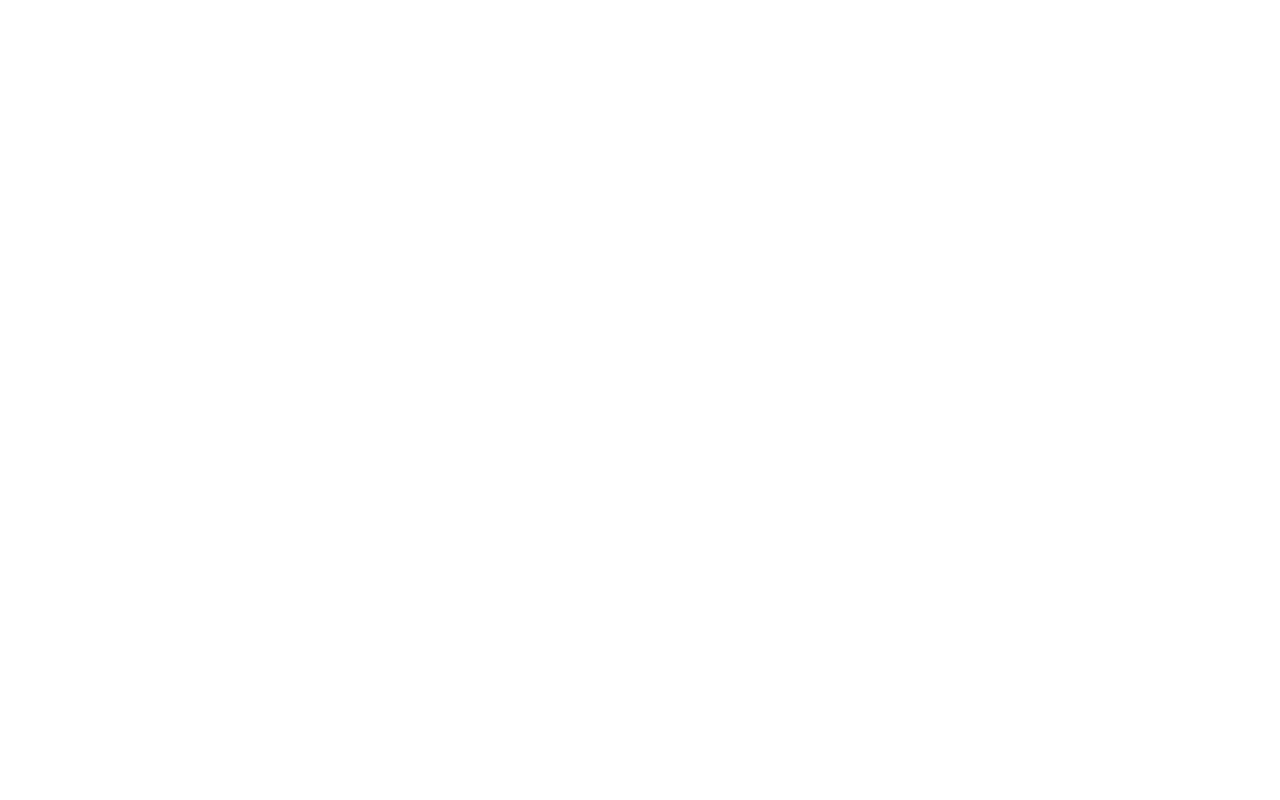
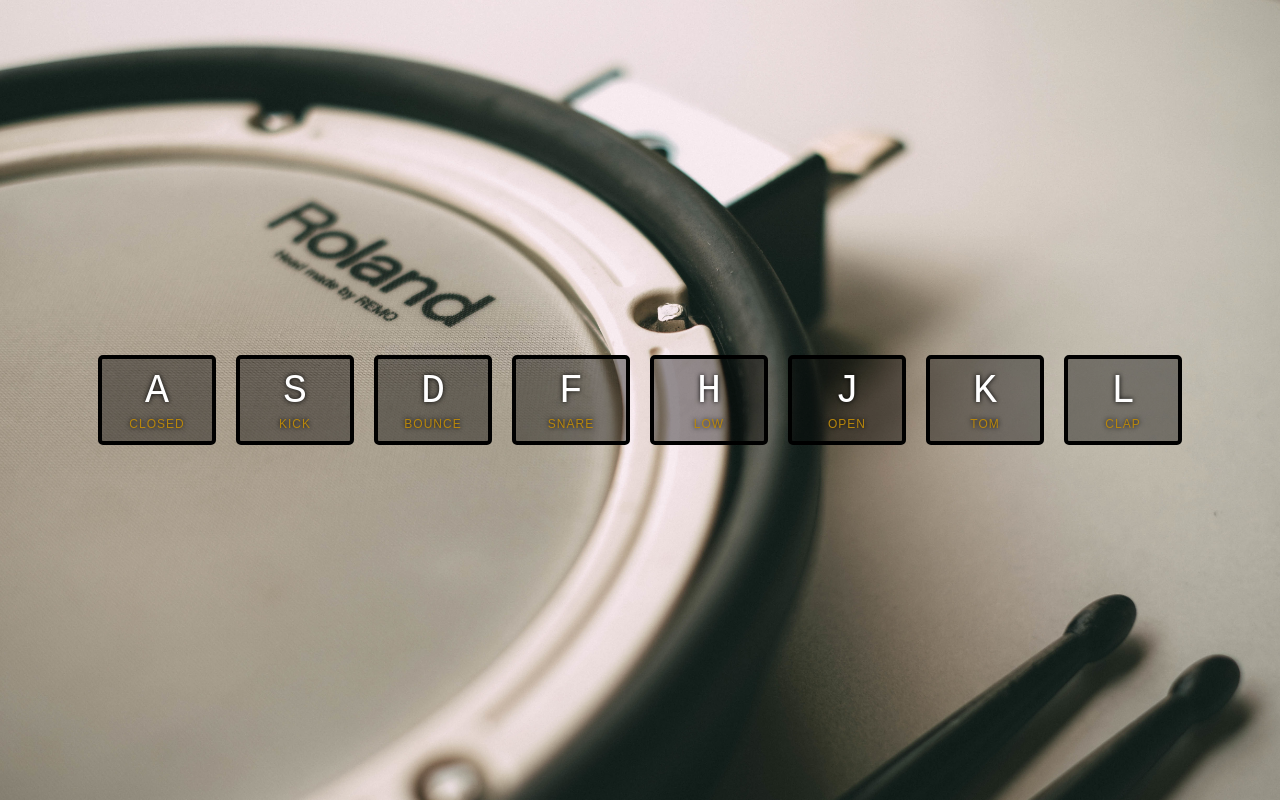
Before and after one commit to matteocuoco/drum-kit, a plain HTML site: page src/index.html in a window 1280 px wide. Drawn offline with Linux system fonts and the light colour scheme.

Commit message:
Final version

```diff
--- a/src/index.html
+++ b/src/index.html
@@ -2,11 +2,80 @@
 <html lang="en">
 <head>
     <meta charset="UTF-8">
-    <meta name="viewport" content="width=\, initial-scale=1.0">
+    <meta name="viewport" content="width=device-width, initial-scale=1.0">
     <meta http-equiv="X-UA-Compatible" content="ie=edge">
+    <link rel="stylesheet" type="text/css" href="style.css">
     <title>JS Drum-kit</title>
 </head>
 <body>
+    <div class="keys">
+        <div class="key" data-key="65">
+            <kbd>A</kbd>
+            <span class="sound">closed</span>
+        </div>
+        <div class="key" data-key="83">
+            <kbd>S</kbd>
+            <span class="sound">kick</span>
+        </div>
+        <div class="key" data-key="68">
+            <kbd>D</kbd>
+            <span class="sound">bounce</span>
+        </div>
+        <div class="key" data-key="70">
+            <kbd>F</kbd>
+            <span class="sound">snare</span>
+        </div>
+        <div class="key" data-key="72">
+            <kbd>H</kbd>
+            <span class="sound">low</span>
+        </div>
+        <div class="key" data-key="74">
+            <kbd>J</kbd>
+            <span class="sound">open</span>
+        </div>
+        <div class="key" data-key="75">
+            <kbd>K</kbd>
+            <span class="sound">tom</span>
+        </div>
+        <div class="key" data-key="76">
+            <kbd>L</kbd>
+            <span class="sound">clap</span>
+        </div>
+    </div>
 
+    <audio src="../sounds/A.wav" data-key="65"></audio>
+    <audio src="../sounds/S.wav" data-key="83"></audio>
+    <audio src="../sounds/D.wav" data-key="68"></audio>
+    <audio src="../sounds/F.wav" data-key="70"></audio>
+    <audio src="../sounds/H.wav" data-key="72"></audio>
+    <audio src="../sounds/J.wav" data-key="74"></audio>
+    <audio src="../sounds/K.wav" data-key="75"></audio>
+    <audio src="../sounds/L.wav" data-key="76"></audio>
+
+    <!-- Javascript -->
+    <script>
+
+        function playSound(event) {
+            const audio = document.querySelector(`audio[data-key="${event.keyCode}"]`);
+            const key = document.querySelector(`.key[data-key="${event.keyCode}"]`);
+            if(!audio) return;
+            audio.currentTime = 0;
+            audio.play();
+            key.classList.add('playing');
+        };
+
+        function removeTransition(event) {
+            if(event.propertyName !== 'transform') return;
+            this.classList.remove('playing');
+        };
+
+        const keys = document.querySelectorAll('.key');
+        keys.forEach( key => key.addEventListener(
+            'transitionend', removeTransition
+        ));
+
+        window.addEventListener('keydown', playSound);
+
+    </script>
 </body>
 </html>
--- /dev/null
+++ b/src/style.css
@@ -0,0 +1,51 @@
+html {
+    font-size: 10px;
+    background: url('../images/beat-business-composition-258668.jpg');
+    background-size: 100% auto;
+}
+
+body {
+    margin: 0;
+    padding: 0;
+    font-family: sans-serif;
+}
+
+.keys {
+    display: flex;
+    flex: 1;
+    min-height: 100vh;
+    align-items: center;
+    justify-content: center;
+}
+
+.key {
+    border: .4rem solid black;
+    border-radius: .5rem;
+    margin: 1rem;
+    font-size: 1.5rem;
+    padding: 1rem .5rem;
+    transition: all .07s ease;
+    width: 10rem;
+    text-align: center;
+    color: white;
+    background: rgba(0,0,0,0.4);
+    text-shadow: 0 0 .5rem black;
+}
+
+kbd {
+    display: block;
+    font-size: 4rem;
+}
+
+.sound {
+    font-size: 1.2rem;
+    text-transform: uppercase;
+    letter-spacing: .1rem;
+    color: darkgoldenrod;
+}
+
+.playing {
+    transform: scale(1.1);
+    border-color: darkgoldenrod;
+    box-shadow: 0 0 1rem darkgoldenrod;
+}
```
Also changed, not shown: images/beat-business-composition-258668.jpg (added), 9 other files.
